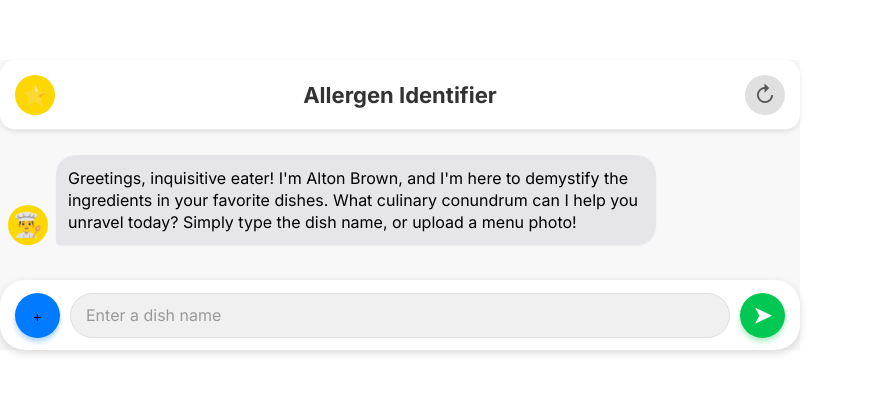
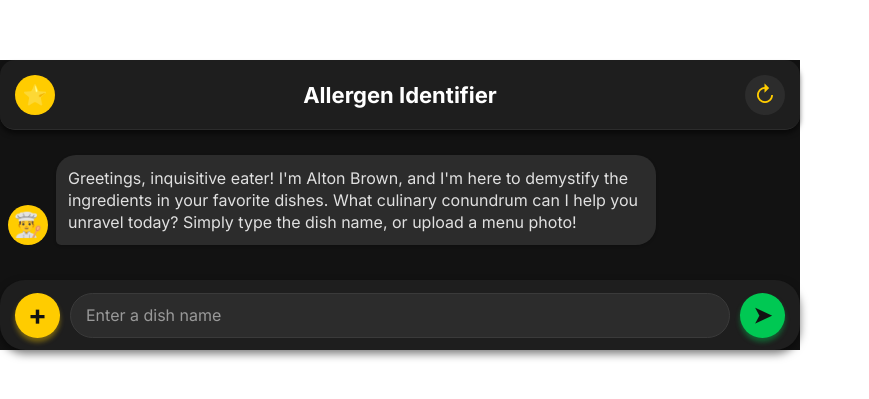
Before and after one commit to Rohan7177/allergen-assistant, a Next.js app: page / in a window 1280 px wide. Shown: the part 195-594 px from the top of the page, without its empty margins (0-869 px from the left). Built offline with nearby package versions, Linux system fonts and the light colour scheme.

Commit message:
Modern fix, plus Black UI + Sleek feel Part 1

```diff
--- a/src/app/page.js
+++ b/src/app/page.js
@@ -11,6 +11,18 @@ import {
   Image, // Keep Image component for displaying captured thumbnails
   Platform // Used for platform-specific styling if needed
 } from 'react-native-web';
+
+// --- COLOR PALETTE FOR DARK THEME ---
+const DARK_BG = '#121212';
+const MID_BG = '#1E1E1E';
+const FOREGROUND = '#FFFFFF';
+const TEXT_LIGHT = '#E0E0E0';
+const TEXT_DARK = '#121212';
+
+// --- ACCENT COLORS (UPDATED) ---
+const YELLOW_ACCENT = '#FFCC00'; // Primary accent color (Yellow)
+const GREEN_ACCENT = '#00C853'; // Secondary accent color (Green for Send)
+const ERROR_RED = '#CF6679';
 
 // Helper component to format text with bolding and handle newlines
 const FormattedText = ({ text, style, boldStyle, errorStyle }) => {
@@ -41,9 +53,10 @@ const FormattedText = ({ text, style, boldStyle, errorStyle }) => {
   );
 };
 
-// SVG Icon for Chatbot (Chef Hat) - UPDATED to Chef Emoji
+// SVG Icon for Chatbot (Chef Hat)
 const ChefHatIcon = ({ size = 24 }) => (
-  <Text style={{ fontSize: size, lineHeight: size, color: '#333' }}>👨‍🍳</Text>
+  // Updated color for dark theme visibility
+  <Text style={{ fontSize: size, lineHeight: size, color: TEXT_DARK }}>👨‍🍳</Text>
 );
 
 // SVG Icon for User (Person Outline)
@@ -57,14 +70,14 @@ const PersonIcon = ({ size = 24 }) => (
   >
     <path
       d="M12 12C14.7614 12 17 9.76142 17 7C17 4.23858 14.7614 2 12 2C9.23858 2 7 4.23858 7 7C7 9.76142 9.23858 12 12 12Z"
-      stroke="#333"
+      stroke={TEXT_DARK} // Changed to TEXT_DARK for contrast against yellow background
       strokeWidth="2"
       strokeLinecap="round"
       strokeLinejoin="round"
     />
     <path
-      d="M12 14C7.79186 14 4.38075 16.5888 4.02097 20.6582C3.96866 21.229 4.41738 22 5.0004 22H19.0004C19.5834 22 20.0321 21.229 19.9798 20.6582C19.62 16.5888 16.2089 14 12 14Z"
-      stroke="#333"
+      d="M12 14C7.79186 14 4.38075 16.5888 4.02097 20.6582C3.96866 21.229 4.41738 22 5.00040 22H19.0004C19.5834 22 20.0321 21.229 19.9798 20.6582C19.62 16.5888 16.2089 14 12 14Z"
+      stroke={TEXT_DARK} // Changed to TEXT_DARK for contrast against yellow background
       strokeWidth="2"
       strokeLinecap="round"
       strokeLinejoin="round"
@@ -83,11 +96,6 @@ const App = () => {
   // State to manage loading indicator during LLM call
   const [isLoading, setIsLoading] = useState(false);
 
-  // Removed displayMessage, typingIntervalRef, and fullBotResponseRef states
-  // const [displayMessage, setDisplayMessage] = useState('');
-  // const typingIntervalRef = useRef(null);
-  // const fullBotResponseRef = useRef(''); // Ref to store the full bot response for typing
-
   // Ref for the hidden file input element
   const fileInputRef = useRef(null);
 
@@ -96,15 +104,13 @@ const App = () => {
     if (scrollViewRef.current) {
       scrollViewRef.current.scrollToEnd({ animated: true });
     }
-  }, [messages]); // Removed displayMessage from dependency array
+  }, [messages]);
 
   // Initial greeting message from Alton Brown - now instant
   useEffect(() => {
-    // No more clearing typing intervals here as it's removed
     const initialText = "Greetings, inquisitive eater! I'm Alton Brown, and I'm here to demystify the ingredients in your favorite dishes. What culinary conundrum can I help you unravel today? Simply type the dish name, or upload a menu photo!";
     // Set the initial message instantly without typing effect
     setMessages([{ text: initialText, isUser: false, isBot: true, isTypingComplete: true }]);
-    // No more resetting typing states here
   }, []); // Run once on component mount
 
   // Function to handle sending a text message (dish name)
@@ -114,7 +120,6 @@ const App = () => {
 
     // Add user's message to chat immediately
     const newUserMessage = { text: text, isUser: true };
-    // No more clearing typing effect for text messages
     setMessages((prevMessages) => [...prevMessages, newUserMessage]);
     setInputMessage(''); // Clear input field
 
@@ -122,7 +127,8 @@ const App = () => {
 
     try {
       // Make API call to your Next.js backend for text-based dish name
-      const response = await fetch('/api/chat', { // This is the Gemini API route
+      // NOTE: This route should point to your Gemini text generation endpoint
+      const response = await fetch('/api/chat', {
         method: 'POST',
         headers: {
           'Content-Type': 'application/json',
@@ -151,7 +157,6 @@ const App = () => {
         // Updated error message for Alton Brown's persona
         { text: "A culinary misstep has occurred! It seems there's a glitch in our data stream, and I couldn&#39;t quite retrieve that information. Let's try that again, shall we?", isUser: false, isBot: true, isError: true, isTypingComplete: true },
       ]);
-      // No more clearing typing interval here
     } finally {
       setIsLoading(false); // Hide loading indicator
     }
@@ -159,7 +164,6 @@ const App = () => {
 
   // Function to handle image upload (triggers hidden file input)
   const handleImageUpload = () => {
-    // No more clearing typing effect for image messages
     // Trigger the hidden file input click
     if (fileInputRef.current) {
       fileInputRef.current.click();
@@ -184,7 +188,8 @@ const App = () => {
         setIsLoading(true); // Show loading indicator for image processing
 
         try {
-          const response = await fetch('/api/image-chat', { // New API route for image analysis
+          // NOTE: This route should point to your Gemini image analysis endpoint
+          const response = await fetch('/api/image-chat', {
             method: 'POST',
             headers: {
               'Content-Type': 'application/json',
@@ -228,11 +233,9 @@ const App = () => {
 
   // Function to clear all messages
   const handleClearConversation = () => {
-    // No more clearing typing intervals here
     const initialText = "Greetings, inquisitive eater! I'm Alton Brown, and I'm here to demystify the ingredients in your favorite dishes. What culinary conundrum can I help you unravel today? Simply type the dish name, or upload a menu photo!";
     // Reset the initial greeting to be instant again
     setMessages([{ text: initialText, isUser: false, isBot: true, isTypingComplete: true }]);
-    // No more clearing display message state or full bot response ref
   };
 
   return (
@@ -277,11 +280,12 @@ const App = () => {
             ]}
           >
             {!msg.isUser && (
+              // Bot Avatar uses the new YELLOW_ACCENT
               <View style={[styles.avatarContainer, styles.botAvatarBackground]}>
-                <ChefHatIcon size={24} /> {/* Changed to ChefHatIcon */}
+                <ChefHatIcon size={24} />
               </View>
             )}
-            <View
+            <View // CRITICAL FIX: The previously applied fix is maintained here to prevent whitespace text node errors
               style={[
                 styles.messageBubble,
                 msg.isUser ? styles.userBubbleSpecific : styles.botBubbleSpecific,
@@ -306,6 +310,7 @@ const App = () => {
               )}
             </View>
             {msg.isUser && (
+              // User Avatar uses the new YELLOW_ACCENT
               <View style={[styles.avatarContainer, styles.userAvatarBackground]}>
                 <PersonIcon size={24} />
               </View>
@@ -317,7 +322,7 @@ const App = () => {
         {isLoading && (
           <View style={[styles.messageBubbleContainer, styles.botMessageContainer]}>
             <View style={[styles.avatarContainer, styles.botAvatarBackground]}>
-              <ChefHatIcon size={24} /> {/* Changed to ChefHatIcon */}
+              <ChefHatIcon size={24} />
             </View>
             <View style={styles.messageBubble}>
               {/* Updated loading message for Alton Brown's persona */}
@@ -330,7 +335,7 @@ const App = () => {
 
       {/* Bottom Input Tray - Fixed at the bottom */}
       <View style={styles.inputTray}>
-        {/* Plus Button for Image */}
+        {/* Plus Button for Image - Uses new YELLOW_ACCENT */}
         <TouchableOpacity onPress={handleImageUpload} style={styles.plusButton}>
           <Text style={styles.plusButtonText}>+</Text>
         </TouchableOpacity>
@@ -339,14 +344,14 @@ const App = () => {
         <TextInput
           style={styles.textInput}
           placeholder="Enter a dish name"
-          placeholderTextColor="#999"
+          placeholderTextColor="#999" // Keep placeholder light
           value={inputMessage}
           onChangeText={setInputMessage}
           onSubmitEditing={handleSendTextMessage} // Allows sending with Enter key
           returnKeyType="send"
         />
 
-        {/* Send Button */}
+        {/* Send Button - Uses new GREEN_ACCENT */}
         <TouchableOpacity
           onPress={handleSendTextMessage}
           style={styles.sendButton}
@@ -364,7 +369,7 @@ const styles = StyleSheet.create({
   container: {
     flex: 1, // This is key for flexbox to work.
     flexDirection: 'column', // Stack children vertically
-    backgroundColor: '#F8F8F8', // Light background
+    backgroundColor: DARK_BG, // Dark background
     // IMPORTANT for reliable full-screen flexbox layout:
     position: 'absolute',
     top: 0,
@@ -391,46 +396,46 @@ const styles = StyleSheet.create({
     paddingVertical: 15,
     height: 70, // Fixed height for header
     borderBottomWidth: 1,
-    borderBottomColor: '#EEE',
-    backgroundColor: '#FFFFFF', // White header background
+    borderBottomColor: '#2C2C2C', // Dark theme divider
+    backgroundColor: MID_BG, // Darker background for header
     borderRadius: 15,
     paddingHorizontal: 15,
     shadowColor: '#000',
-    shadowOffset: { width: 0, height: 2 },
-    shadowOpacity: 0.1,
-    shadowRadius: 4,
-    elevation: 3,
+    shadowOffset: { width: 0, height: 4 },
+    shadowOpacity: 0.5,
+    shadowRadius: 5,
+    elevation: 6,
     marginBottom: 10, // Small gap between header and messages
   },
   headerIconLeft: {
     width: 40,
     height: 40,
     borderRadius: 20,
-    backgroundColor: '#FFD700', // Gold-like background for placeholder
+    backgroundColor: YELLOW_ACCENT, // UPDATED: Yellow
     alignItems: 'center',
     justifyContent: 'center',
   },
   placeholderIconText: {
     fontSize: 20,
-    color: '#333',
+    color: TEXT_DARK, // Dark text on light accent
   },
   headerTitle: {
     fontSize: 22,
     fontWeight: 'bold',
-    color: '#333',
-    fontFamily: 'Inter, sans-serif',
+    color: FOREGROUND, // Light text
+    fontFamily: 'Inter, sans-serif', // Modern font
   },
   headerIconRight: {
     width: 40,
     height: 40,
     borderRadius: 20,
-    backgroundColor: '#E0E0E0', // Light gray background
+    backgroundColor: '#2C2C2C', // Dark gray background
     alignItems: 'center',
     justifyContent: 'center',
   },
   refreshIcon: {
     fontSize: 22,
-    color: '#555',
+    color: YELLOW_ACCENT, // UPDATED: Yellow
   },
   chatArea: {
     flex: 1, // Takes up all remaining space between header and input
@@ -462,10 +467,10 @@ const styles = StyleSheet.create({
     justifyContent: 'center',
   },
   botAvatarBackground: {
-    backgroundColor: '#FFD700',
+    backgroundColor: YELLOW_ACCENT, // UPDATED: Yellow
   },
   userAvatarBackground: {
-    backgroundColor: '#87CEEB',
+    backgroundColor: YELLOW_ACCENT, // UPDATED: Yellow
   },
   messageBubble: {
     padding: 12,
@@ -473,23 +478,25 @@ const styles = StyleSheet.create({
     maxWidth: '75%',
     shadowColor: '#000',
     shadowOffset: { width: 0, height: 1 },
-    shadowOpacity: 0.05,
-    shadowRadius: 2,
-    elevation: 1,
+    shadowOpacity: 0.2,
+    shadowRadius: 3,
+    elevation: 2,
   },
   messageText: {
     fontSize: 16,
     lineHeight: 22,
-    fontFamily: 'Inter, sans-serif',
+    fontFamily: 'Inter, sans-serif', // Modern font
+    color: TEXT_LIGHT, // Light text color for dark theme
   },
   boldText: {
     fontWeight: 'bold',
+    color: FOREGROUND, // Slightly brighter white for bold text
   },
   errorMessageText: {
     fontSize: 16,
     lineHeight: 22,
-    color: '#D32F2F',
-    fontFamily: 'Inter, sans-serif',
+    color: ERROR_RED, // Error red for dark theme
+    fontFamily: 'Inter, sans-serif', // Modern font
   },
   imageThumbnail: {
     width: 150,
@@ -499,11 +506,11 @@ const styles = StyleSheet.create({
     marginVertical: 5,
   },
   userBubbleSpecific: {
-    backgroundColor: '#DCF8C6',
+    backgroundColor: '#3700B3', // Dark purple/blue for user message (kept hardcoded for specific shade)
     borderBottomRightRadius: 5,
   },
   botBubbleSpecific: {
-    backgroundColor: '#E5E5EA',
+    backgroundColor: '#2C2C2C', // Dark gray for bot message (kept hardcoded for specific shade)
     borderBottomLeftRadius: 5,
   },
   inputTray: {
@@ -512,57 +519,63 @@ const styles = StyleSheet.create({
     paddingVertical: 10,
     height: 70, // Fixed height for input tray
     paddingHorizontal: 15,
-    backgroundColor: '#FFFFFF',
+    backgroundColor: MID_BG, // Darker background for input tray
     borderRadius: 25,
     marginTop: 10, // Small gap between messages and input
     shadowColor: '#000',
-    shadowOffset: { width: 0, height: 3 },
-    shadowOpacity: 0.15,
+    shadowOffset: { width: 0, height: 4 },
+    shadowOpacity: 0.5,
     shadowRadius: 8,
-    elevation: 5,
+    elevation: 8,
   },
   plusButton: {
     width: 45,
     height: 45,
     borderRadius: 22.5,
-    backgroundColor: '#007AFF',
+    backgroundColor: YELLOW_ACCENT, // UPDATED: Yellow
     alignItems: 'center',
     justifyContent: 'center',
     marginRight: 10,
-    shadowColor: '#007AFF',
+    shadowColor: YELLOW_ACCENT, // UPDATED: Yellow shadow
     shadowOffset: { width: 0, height: 4 },
-    shadowOpacity: 0.3,
+    shadowOpacity: 0.4,
     shadowRadius: 5,
     elevation: 6,
+  },
+  plusButtonText: {
+    color: TEXT_DARK, // Dark text on yellow
+    fontSize: 28,
+    lineHeight: 28, // Adjusted line height
+    fontWeight: 'bold',
   },
   textInput: {
     flex: 1,
     height: 45,
-    backgroundColor: '#F0F0F0',
+    backgroundColor: '#2C2C2C', // Very dark input field
     borderRadius: 22.5,
     paddingHorizontal: 15,
     fontSize: 16,
-    color: '#333',
-    fontFamily: 'Inter, sans-serif',
+    color: TEXT_LIGHT, // Light text color
+    fontFamily: 'Inter, sans-serif', // Modern font
     borderWidth: 1,
-    borderColor: '#E0E0E0',
+    borderColor: '#3A3A3A', // Subtle dark border
   },
   sendButton: {
     width: 45,
     height: 45,
     borderRadius: 22.5,
-    backgroundColor: '#00C853',
+    backgroundColor: GREEN_ACCENT, // UPDATED: Green
     alignItems: 'center',
     justifyContent: 'center',
     marginLeft: 10,
-    shadowColor: '#00C853',
+    shadowColor: GREEN_ACCENT, // UPDATED: Green shadow
     shadowOffset: { width: 0, height: 4 },
-    shadowOpacity: 0.3,
+    shadowOpacity: 0.4,
     shadowRadius: 5,
     elevation: 6,
   },
   sendButtonText: {
-    color: '#FFFFFF',
+    color: TEXT_DARK, // Dark text on green
     fontSize: 22,
     lineHeight: 22,
     fontWeight: 'bold',
```
